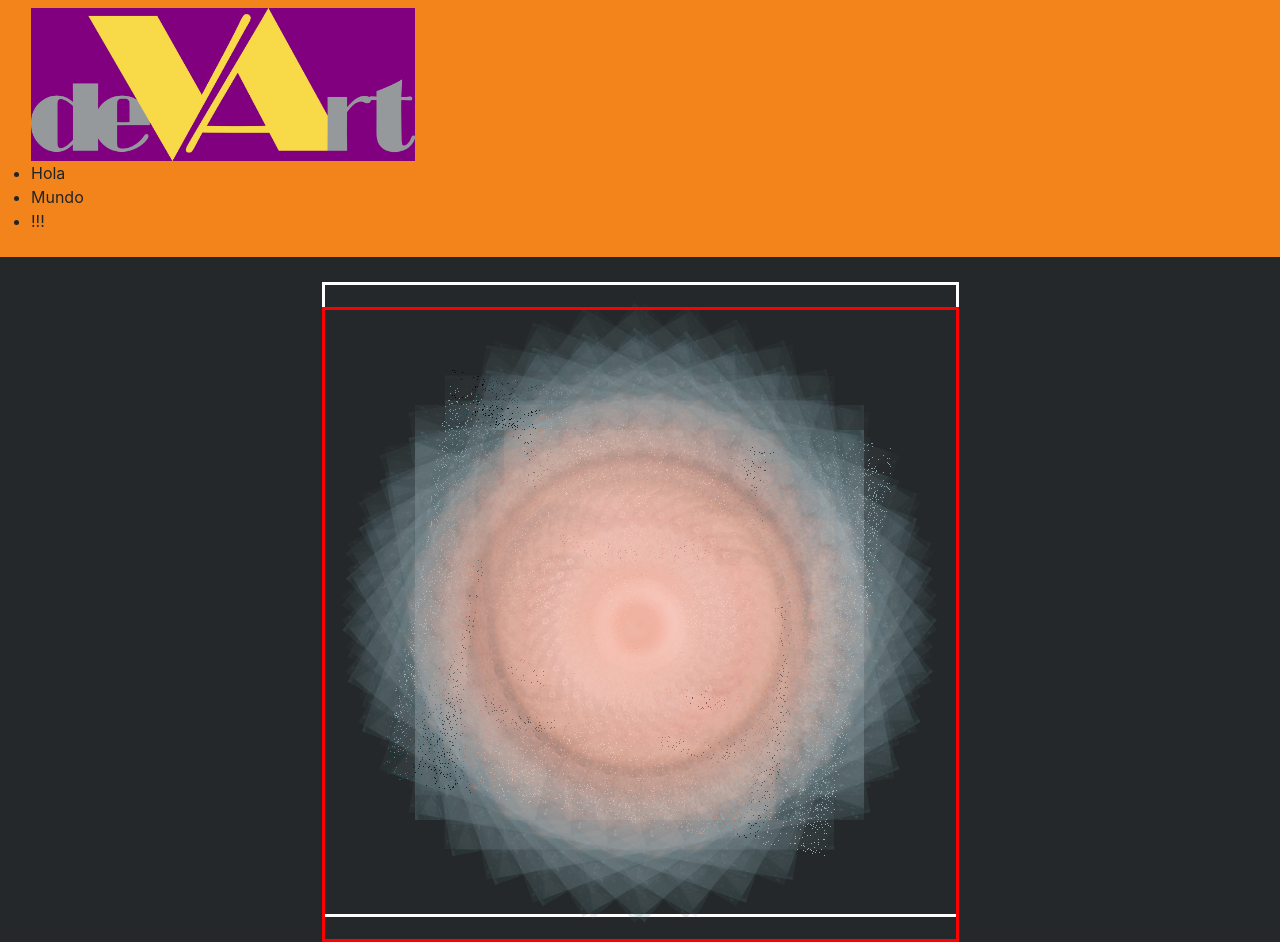
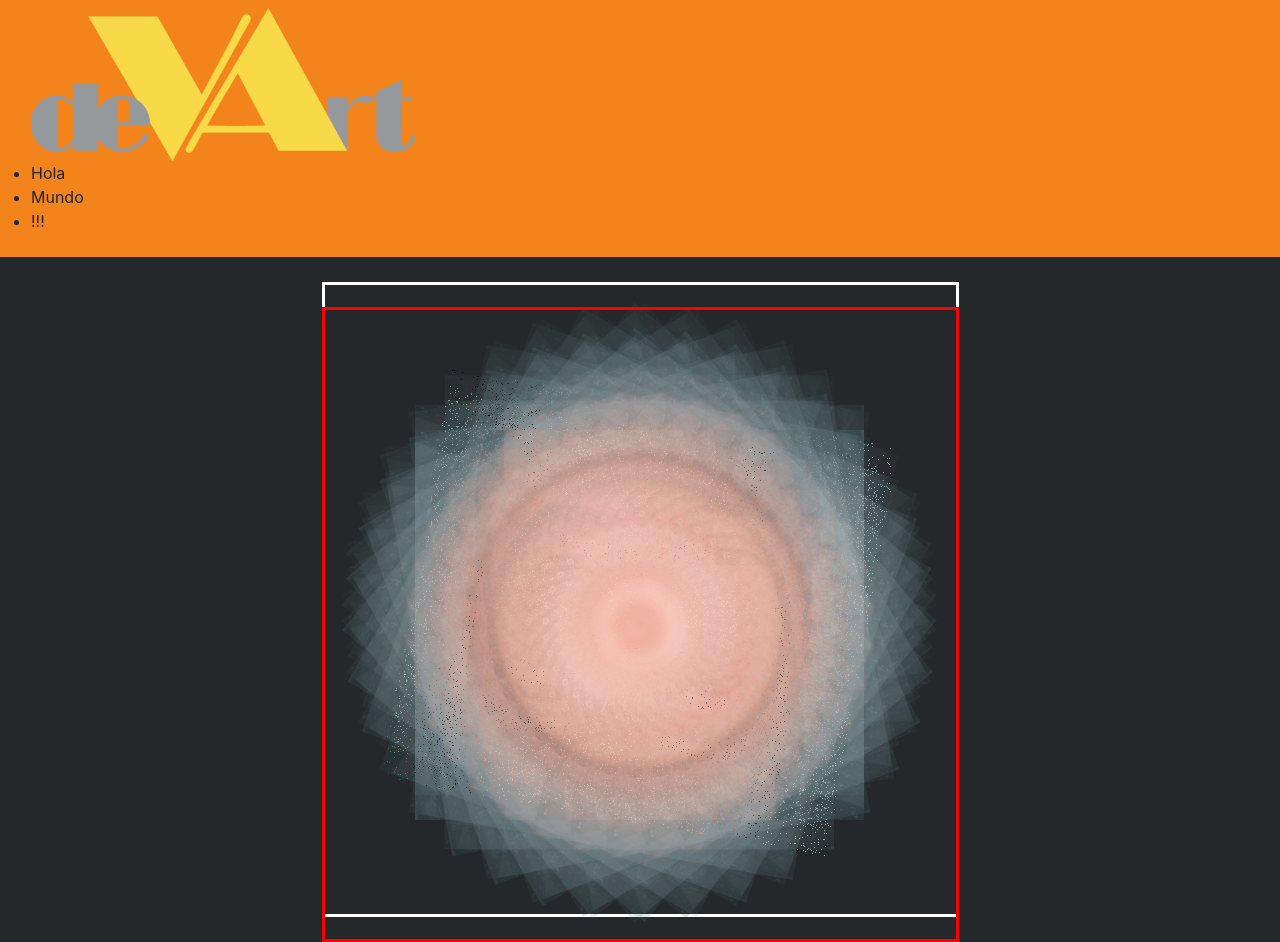
Before and after one commit to gorylactics/devart, a plain HTML site: page index.html in a window 1280 px wide. Drawn offline with nearby package versions, Linux system fonts and the light colour scheme.

Commit message:
Correccion visual logo y eliminacion del color de fondo de este mismo

```diff
--- a/assets/css/style.css
+++ b/assets/css/style.css
@@ -67,7 +67,7 @@ body{
 } */
 
 .logo{
-    background-color: purple;
+    /* background-color: purple; */
     width: 30vw;
 
 
--- a/index.html
+++ b/index.html
@@ -15,7 +15,7 @@
     <div class="navbar container__fluid">
         <div class="navbar__elementos row">
             <div class="navbar__logo col-lg-12">
-                <img src="./assets/images/logoAlta.png" alt="logo" class="logo" srcset="">
+                <img src="./assets/images/logoB.png" alt="logo" class="logo" srcset="">
             </div>
             <div class="navbar__menu col-lg-12">
                 <ul>
```
Also changed, not shown: assets/images/logoB.png (added), 1 other file.
